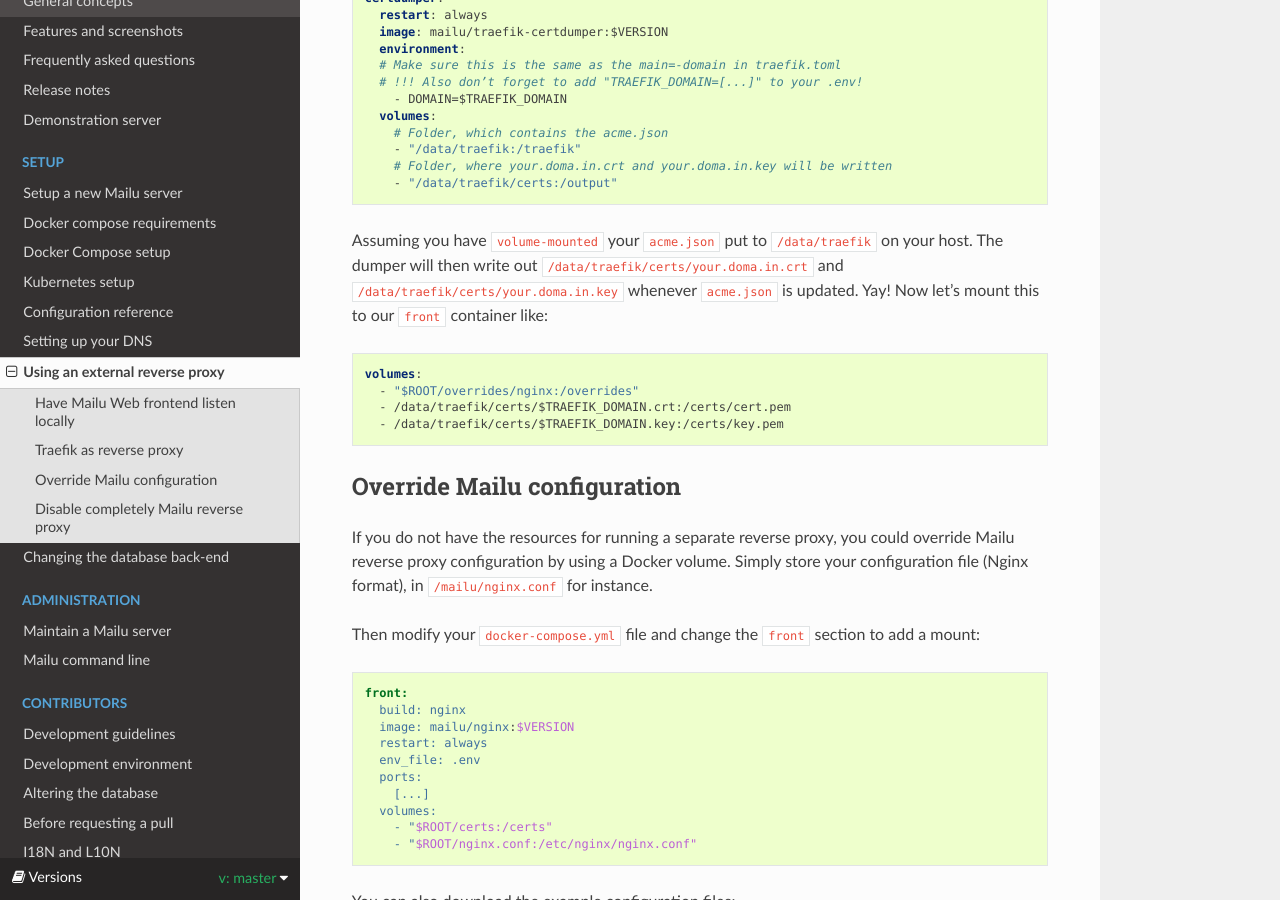
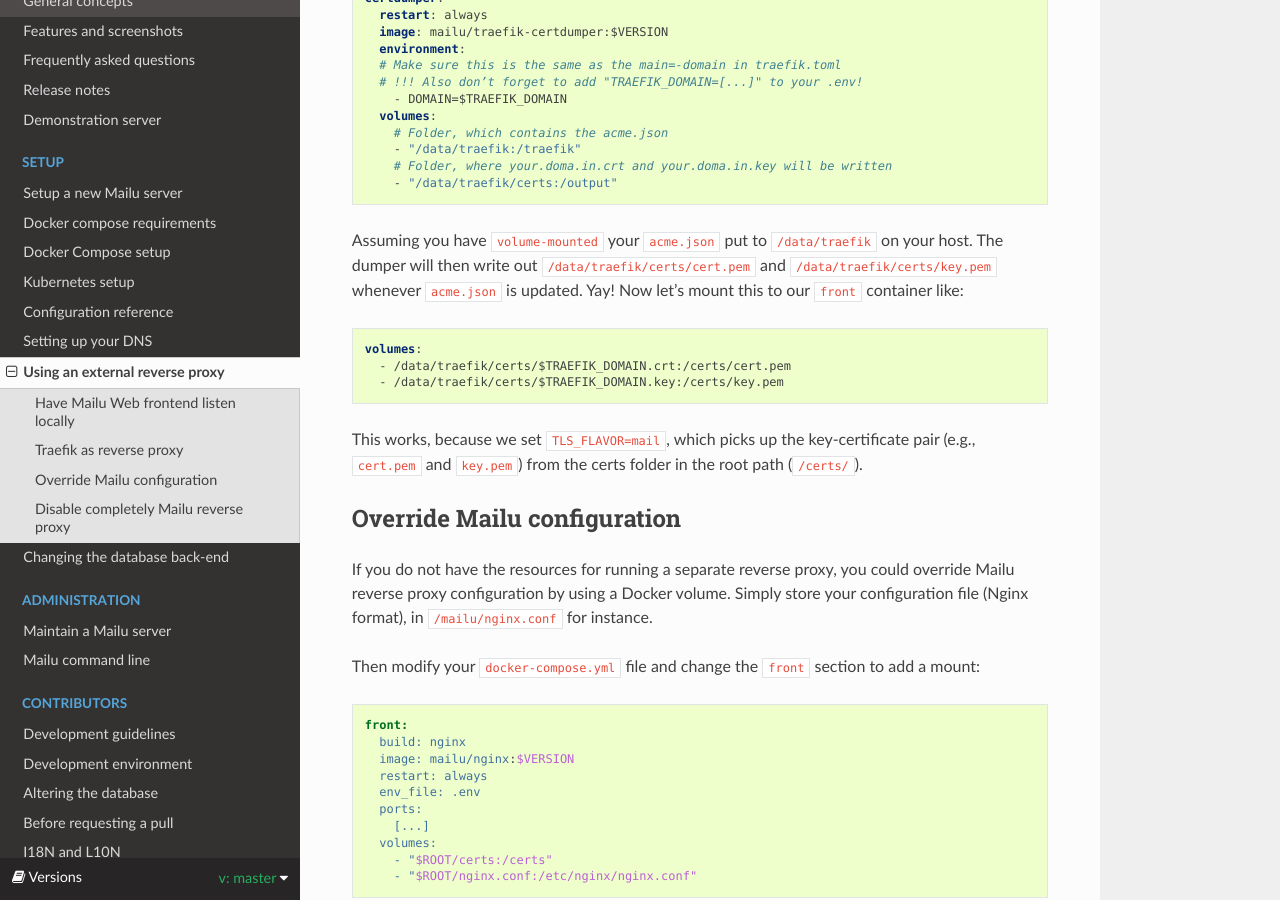
Before and after one commit to WillingDev0812/Mail-Management-Tool, a Sphinx documentation site: the page built from docs/reverse.rst, in a window 1280 px wide and 900 px high, scrolled down 4059 px. Built offline with Sphinx 7.4.7 and the Read the Docs theme 2.0.0, drawn with Linux system fonts in a browser that asks for light colours; formulas are drawn with MathJax 3.

Commit message:
Fix key-certificate pair names and paths

```diff
--- a/docs/reverse.rst
+++ b/docs/reverse.rst
@@ -182,15 +182,16 @@ One such example is ``mailu/traefik-certdumper``, which has been adapted for use
       - "/data/traefik/certs:/output"
 
 
-Assuming you have ``volume-mounted`` your ``acme.json`` put to ``/data/traefik`` on your host. The dumper will then write out ``/data/traefik/certs/your.doma.in.crt``
-and ``/data/traefik/certs/your.doma.in.key`` whenever ``acme.json`` is updated. Yay! Now let’s mount this to our ``front`` container like:
+Assuming you have ``volume-mounted`` your ``acme.json`` put to ``/data/traefik`` on your host. The dumper will then write out ``/data/traefik/certs/cert.pem`` and ``/data/traefik/certs/key.pem`` whenever ``acme.json`` is updated.
+Yay! Now let’s mount this to our ``front`` container like:
 
 .. code-block:: yaml
 
     volumes:
-      - "$ROOT/overrides/nginx:/overrides"
       - /data/traefik/certs/$TRAEFIK_DOMAIN.crt:/certs/cert.pem
       - /data/traefik/certs/$TRAEFIK_DOMAIN.key:/certs/key.pem
+
+This works, because we set ``TLS_FLAVOR=mail``, which picks up the key-certificate pair (e.g., ``cert.pem`` and ``key.pem``) from the certs folder in the root path (``/certs/``).
 
 .. _`Traefik`: https://traefik.io/
 
```
